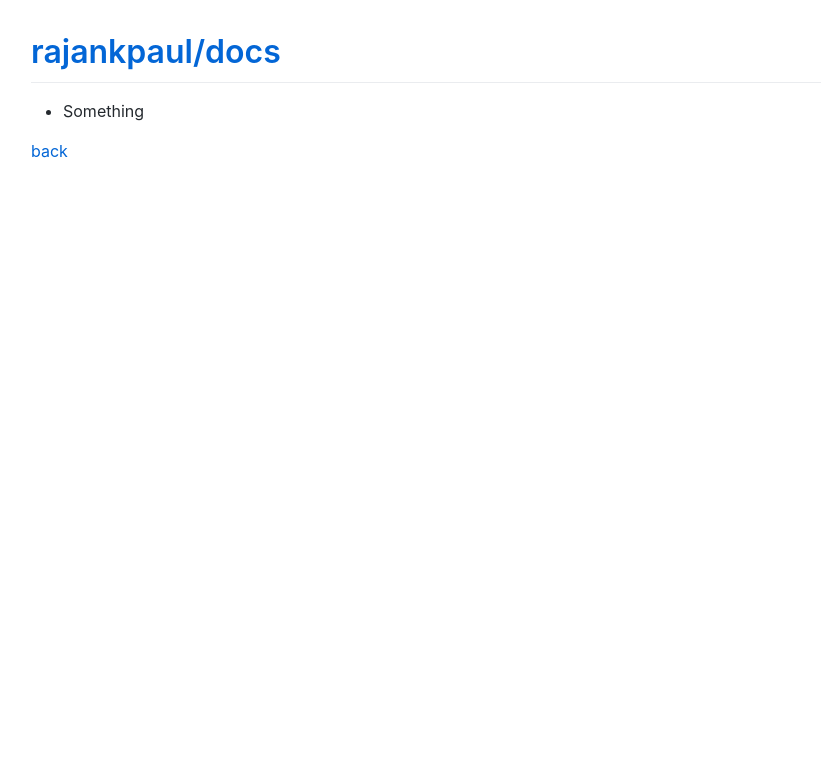
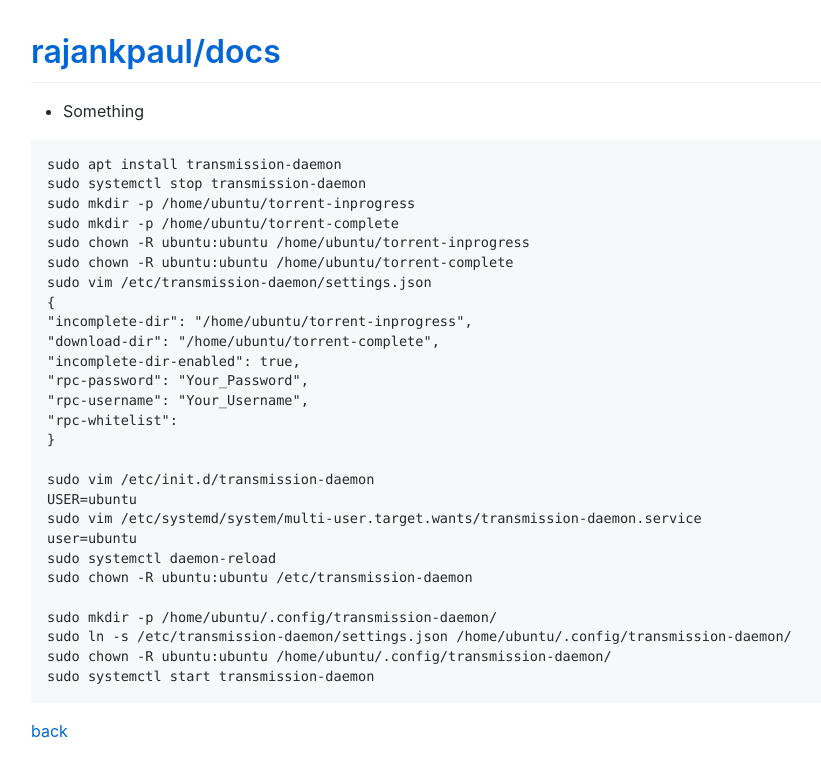
Before and after one commit to rajankpaul/docs, a Jekyll site: the page built from tutorials/linux/transmission/index.md, in a window 1280 px wide. Shown: the top 777 px of the page, without its empty margins (119-940 px from the left). Built offline with Jekyll 4.4.1, drawn with Linux system fonts in a browser that asks for light colours; comment, search, counter and statistics services are not loaded.

Commit message:
Update index.md

````diff
--- a/tutorials/linux/transmission/index.md
+++ b/tutorials/linux/transmission/index.md
@@ -1,8 +1,38 @@
 ---
 layout: default
-title: Fail2Ban
+title: transmission
 ---
 
 *   Something
 
+```
+sudo apt install transmission-daemon
+sudo systemctl stop transmission-daemon
+sudo mkdir -p /home/ubuntu/torrent-inprogress
+sudo mkdir -p /home/ubuntu/torrent-complete
+sudo chown -R ubuntu:ubuntu /home/ubuntu/torrent-inprogress
+sudo chown -R ubuntu:ubuntu /home/ubuntu/torrent-complete
+sudo vim /etc/transmission-daemon/settings.json
+{
+"incomplete-dir": "/home/ubuntu/torrent-inprogress",
+"download-dir": "/home/ubuntu/torrent-complete",
+"incomplete-dir-enabled": true,
+"rpc-password": "Your_Password",
+"rpc-username": "Your_Username",
+"rpc-whitelist":
+}
+
+sudo vim /etc/init.d/transmission-daemon
+USER=ubuntu
+sudo vim /etc/systemd/system/multi-user.target.wants/transmission-daemon.service
+user=ubuntu
+sudo systemctl daemon-reload
+sudo chown -R ubuntu:ubuntu /etc/transmission-daemon
+
+sudo mkdir -p /home/ubuntu/.config/transmission-daemon/
+sudo ln -s /etc/transmission-daemon/settings.json /home/ubuntu/.config/transmission-daemon/
+sudo chown -R ubuntu:ubuntu /home/ubuntu/.config/transmission-daemon/
+sudo systemctl start transmission-daemon
+```
+
 [back](../)
````
